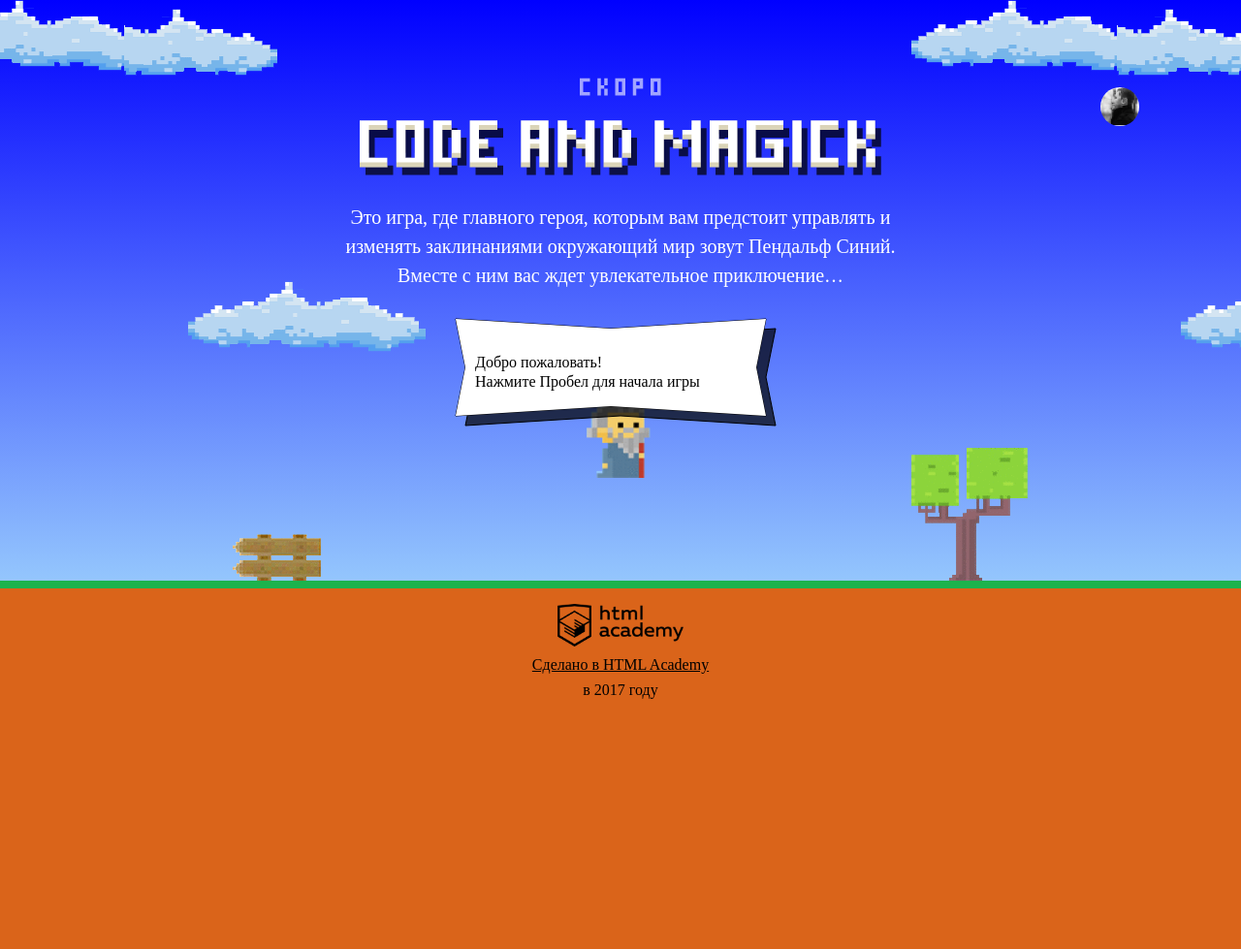
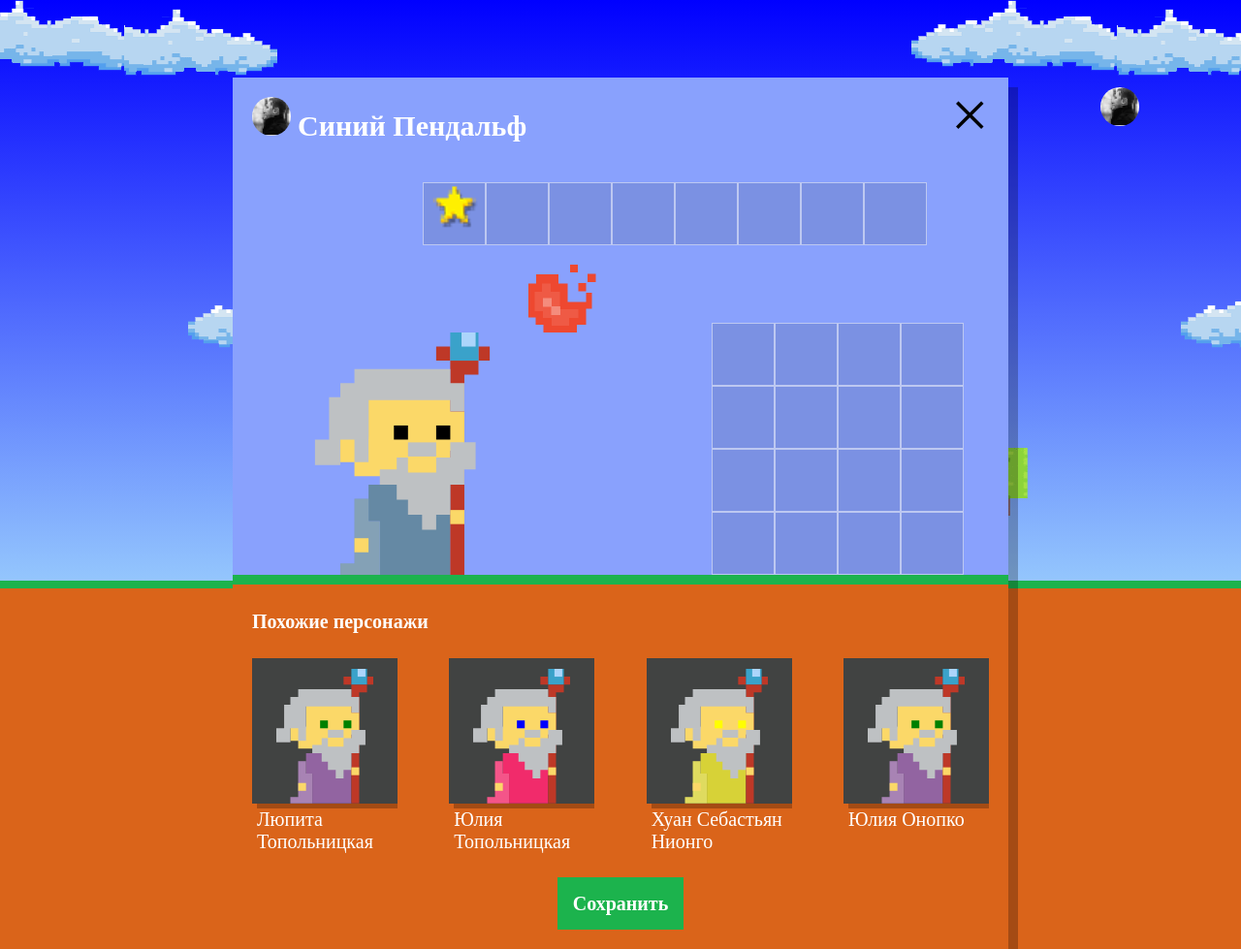
Before and after one commit to Sergey-Lyapin/522427-code-and-magick, a website: page index.html in a window 1280 px wide. Shown: the whole page at 97% size. Before the commit the page ends 800 px from the top, so only its background shows below. Drawn offline with Linux system fonts and the light colour scheme; a web font is replaced by a local one.

Commit message:
Похожие волшебники

```diff
--- a/index.html
+++ b/index.html
@@ -181,6 +181,7 @@
   </div>
 </template>
 <script src="js/stat.js"></script>
+<script src="js/setup.js"></script>
 <script>
   var fireballSize = 22;
 
--- /dev/null
+++ b/js/setup.js
@@ -0,0 +1,62 @@
+'use strict';
+
+var dataWizards = {
+  numberOfWizards: 4,
+  names: ['Иван ', 'Хуан Себастьян ', 'Мария ', 'Кристоф ', 'Виктор ', 'Юлия ', 'Люпита ', 'Вашингтон '],
+  surnames: ['да Марья', 'Верон', 'Мирабелла', 'Вальц', 'Онопко', 'Топольницкая', 'Нионго', 'Ирвинг'],
+  coatColor: ['rgb(101, 137, 164)', 'rgb(241, 43, 107)', 'rgb(146, 100, 161)', 'rgb(56, 159, 117)', 'rgb(215, 210, 55)', 'rgb(0, 0, 0)'],
+  eyesColor: ['black', 'red', 'blue', 'yellow', 'green']
+};
+
+var userDialog = document.querySelector('.setup');
+var setupSimilarWizards = document.querySelector('.setup-similar');
+var similarListElement = userDialog.querySelector('.setup-similar-list');
+var similarWizardTemplate = document.querySelector('#similar-wizard-template').content;
+
+openPopup();
+renderWizards();
+
+function generateWizards() {
+  var wizards = [];
+  for (var i = 0; i < dataWizards.numberOfWizards; i++) {
+    wizards.push({
+      name: getRandomElement(dataWizards.names) + getRandomElement(dataWizards.surnames),
+      coatColor: getRandomElement(dataWizards.coatColor),
+      eyesColor: getRandomElement(dataWizards.eyesColor)
+    });
+  }
+  return wizards;
+};
+
+function renderWizard(wizard) {
+  var wizardElement = similarWizardTemplate.cloneNode(true);
+  wizardElement.querySelector('.setup-similar-label').textContent = wizard.name;
+  wizardElement.querySelector('.wizard-coat').style.fill = wizard.coatColor;
+  wizardElement.querySelector('.wizard-eyes').style.fill = wizard.eyesColor;
+  return wizardElement;
+};
+
+function renderWizards() {
+  var similarWizards = generateWizards();
+  var fragment = document.createDocumentFragment();
+
+  for (var i = 0; i < similarWizards.length; i++) {
+    fragment.appendChild(renderWizard(similarWizards[i]));
+  }
+  similarListElement.appendChild(fragment);
+};
+
+
+function getRandomElement(array) {
+  for (var i = 0; i < array.length; i++) {
+    var randomIndex = Math.floor(Math.random() * array.length);
+    var randomElement = array[randomIndex];
+  }
+  return randomElement;
+};
+
+
+function openPopup() {
+  userDialog.classList.remove('hidden');
+  setupSimilarWizards.classList.remove('hidden');
+};
```
